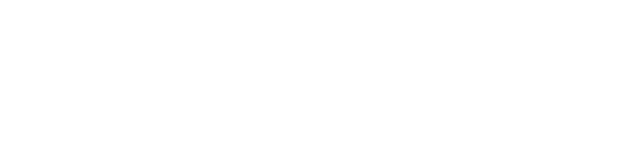
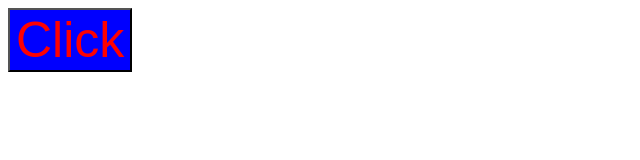
Before and after one commit to ravenwing88/sdjs1-javascript-practice, a plain HTML site: page index.html in a window 1280 px wide. Shown: the whole page, without its empty margins (0-640 px from the left). Drawn offline with Linux system fonts and the light colour scheme.

Commit message:
cleaned up after a better understanding of what I was doing

```diff
--- a/css/style.css
+++ b/css/style.css
@@ -0,0 +1,5 @@
+button {
+    background-color: blue;
+    color: red;
+    font-size: 50px;
+}
--- a/index.html
+++ b/index.html
@@ -4,16 +4,16 @@
         <meta charset="UTF-8">
         <meta http-equiv="X-UA-Compatible" content="IE=edge">
         <meta name="viewport" content="width=device-width, initial-scale=1.0">
+        <title>Day 1 - Javascript Practice</title>
 
         <link rel="stylesheet" href="./css/style.css">
 
-    <script src="js/script.js"></script>
-
-    <title>Document</title>
-
+        <script defer src="js/script.js"></script>
 
     </head>
     <body>
 
+        <button onclick="alert('This is an alert message!')">Click</button>
+
     </body>
 </html>
```
Lines whose indentation alone changed are shown as unchanged.
